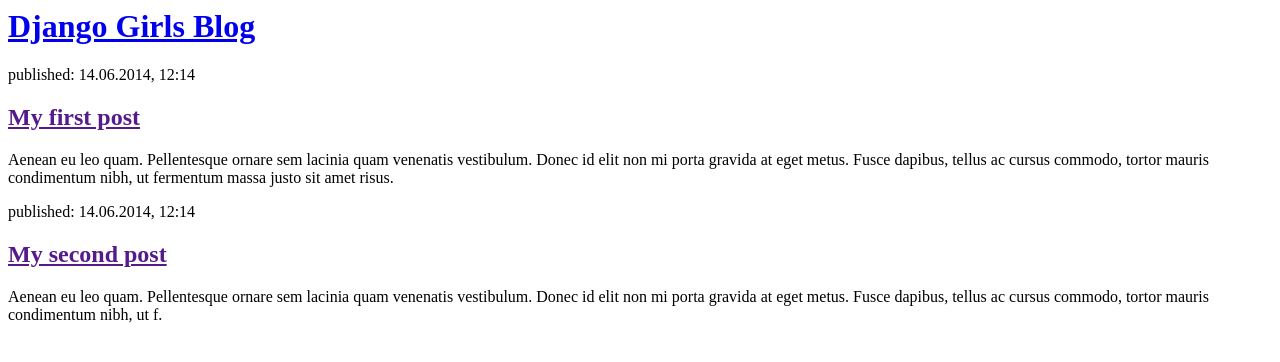
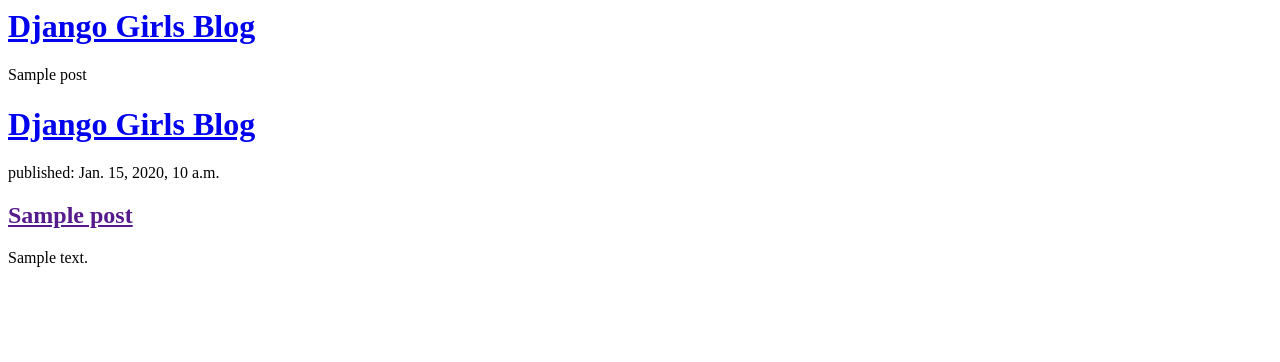
Before and after one commit to techci/django_application, a Django app: page / in a window 1280 px wide. Shown: the top 362 px of the page. Run offline with Django 3.2, Linux system fonts and the light colour scheme; tables that the repository leaves empty hold one stand-in row (values such as "Sample post").

Commit message:
Modified the templates to display posts from database

```diff
--- a/blog/templates/blog/post_list.html
+++ b/blog/templates/blog/post_list.html
@@ -6,17 +6,19 @@
         <div>
             <h1><a href="/">Django Girls Blog</a></h1>
         </div>
-
+        {% for post in posts %}
+            {{ post }}
+        {% endfor %}
         <div>
-            <p>published: 14.06.2014, 12:14</p>
-            <h2><a href="">My first post</a></h2>
-            <p>Aenean eu leo quam. Pellentesque ornare sem lacinia quam venenatis vestibulum. Donec id elit non mi porta gravida at eget metus. Fusce dapibus, tellus ac cursus commodo, tortor mauris condimentum nibh, ut fermentum massa justo sit amet risus.</p>
+            <h1><a href="/">Django Girls Blog</a></h1>
         </div>
 
-        <div>
-            <p>published: 14.06.2014, 12:14</p>
-            <h2><a href="">My second post</a></h2>
-            <p>Aenean eu leo quam. Pellentesque ornare sem lacinia quam venenatis vestibulum. Donec id elit non mi porta gravida at eget metus. Fusce dapibus, tellus ac cursus commodo, tortor mauris condimentum nibh, ut f.</p>
-        </div>
+        {% for post in posts %}
+            <div>
+                <p>published: {{ post.published_date }}</p>
+                <h2><a href="">{{ post.title }}</a></h2>
+                <p>{{ post.text|linebreaksbr }}</p>
+            </div>
+        {% endfor %}
     </body>
 </html>
--- a/blog/views.py
+++ b/blog/views.py
@@ -1,5 +1,7 @@
 from django.shortcuts import render,HttpResponse
-
+from .models import *
+from django.utils import timezone
 # Create your views here.
 def post_list(request):
-    return render(request, 'blog/post_list.html', {})
+    posts = Post.objects.filter(published_date__lte=timezone.now()).order_by('published_date')
+    return render(request, 'blog/post_list.html', {'posts': posts})
```
